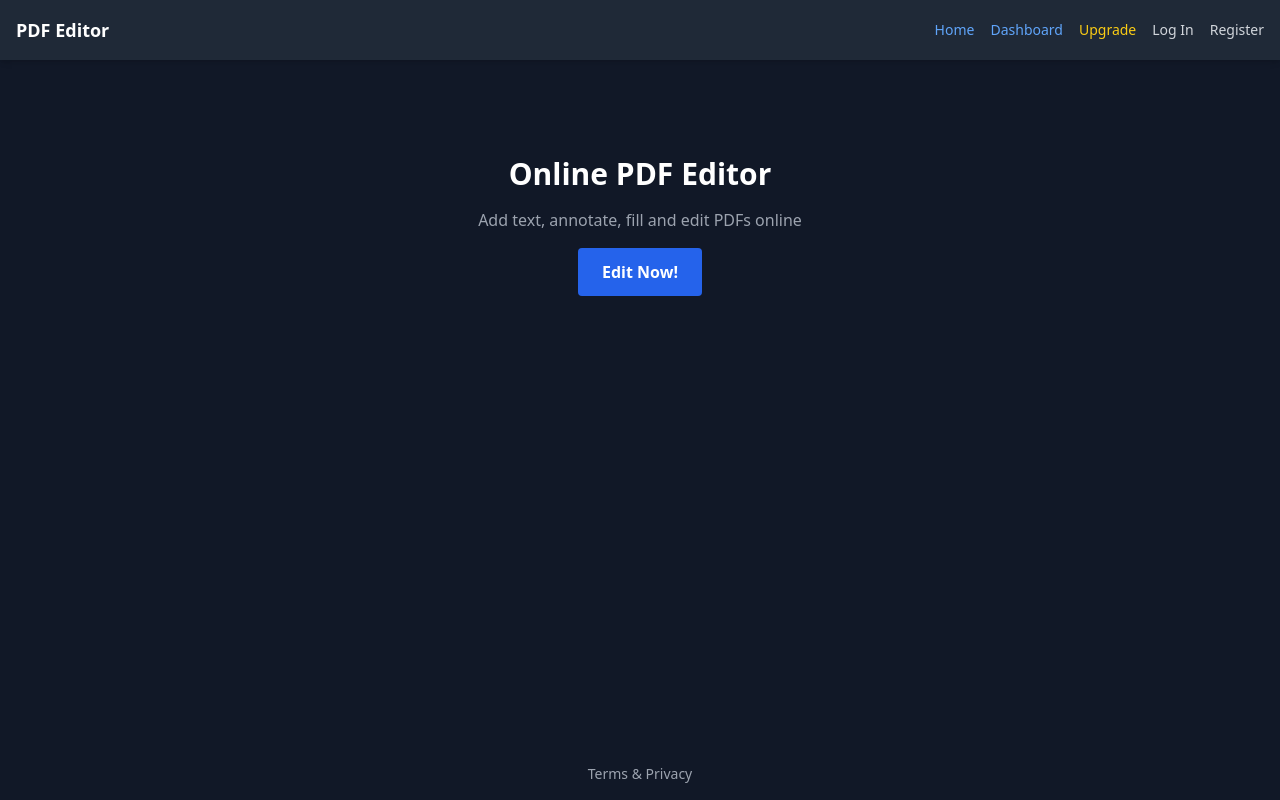
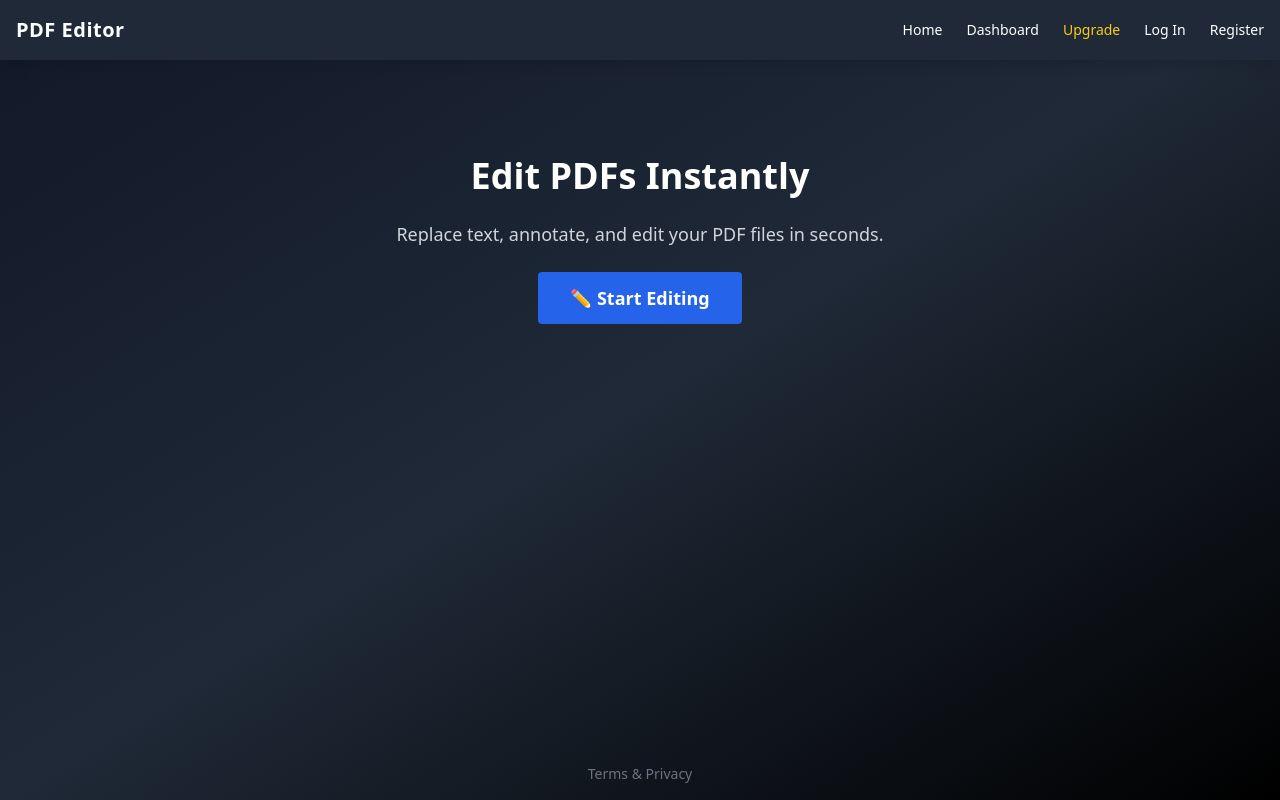
Before and after one commit to bl4ckmore/PDF-MAKER, a Next.js app: page / in a window 1280 px wide. Built offline with nearby package versions, Linux system fonts and the light colour scheme.

Commit message:
updated burger

```diff
--- a/pages/index.js
+++ b/pages/index.js
@@ -54,7 +54,7 @@ export default function Home() {
     }
 
     if (user.role !== "premium" && editCount >= 2) {
-      alert("🚫 You reached daily free limit. Please upgrade to Premium to update unlimited PDF-s.");
+      alert("🚫 You reached daily free limit. Please upgrade to Premium.");
       return;
     }
 
@@ -146,31 +146,25 @@ export default function Home() {
   };
 
   return (
-    <div className="min-h-screen bg-gray-900 text-white flex flex-col justify-between">
+    <div className="min-h-screen flex flex-col bg-gradient-to-br from-gray-900 via-gray-800 to-black text-white">
       {/* Navbar */}
-      <nav className="w-full p-4 bg-gray-800 shadow-md flex items-center justify-between">
-        <Link href="/" className="text-lg font-bold">PDF Editor</Link>
-
-        {/* Desktop Menu */}
-        <div className="hidden md:flex items-center gap-x-4">
-          <Link href="/" className="text-sm text-blue-400 hover:underline">Home</Link>
-          <Link href="/dashboard" className="text-sm text-blue-400 hover:underline">Dashboard</Link>
+      <nav className="w-full p-4 bg-gray-800 shadow-lg flex items-center justify-between">
+        <Link href="/" className="text-xl font-bold text-white tracking-wide">PDF Editor</Link>
+        <div className="hidden md:flex items-center gap-x-6">
+          <Link href="/" className="text-sm hover:text-blue-400">Home</Link>
+          <Link href="/dashboard" className="text-sm hover:text-blue-400">Dashboard</Link>
           {!user?.role || user?.role !== "premium" ? (
             <Link href="/upgrade" className="text-sm text-yellow-400 hover:underline">Upgrade</Link>
           ) : null}
           {!user ? (
             <>
-              <Link href="/login" className="text-sm text-gray-300 hover:underline">Log In</Link>
-              <Link href="/register" className="text-sm text-gray-300 hover:underline">Register</Link>
+              <Link href="/login" className="text-sm hover:text-gray-300">Log In</Link>
+              <Link href="/register" className="text-sm hover:text-gray-300">Register</Link>
             </>
           ) : (
-            <button onClick={handleLogout} className="text-sm text-red-400 hover:underline">
-              Logout
-            </button>
+            <button onClick={handleLogout} className="text-sm text-red-400 hover:underline">Logout</button>
           )}
         </div>
-
-        {/* Mobile Menu Toggle */}
         <div className="md:hidden">
           <button onClick={() => setShowMobileMenu(!showMobileMenu)} className="text-white text-2xl">☰</button>
         </div>
@@ -179,15 +173,15 @@ export default function Home() {
       {/* Mobile Dropdown */}
       {showMobileMenu && (
         <div className="md:hidden bg-gray-800 text-center py-4 space-y-2">
-          <Link href="/" className="block text-sm text-blue-400 hover:underline">Home</Link>
-          <Link href="/dashboard" className="block text-sm text-blue-400 hover:underline">Dashboard</Link>
+          <Link href="/" className="block text-sm hover:text-blue-400">Home</Link>
+          <Link href="/dashboard" className="block text-sm hover:text-blue-400">Dashboard</Link>
           {!user?.role || user?.role !== "premium" ? (
             <Link href="/upgrade" className="block text-sm text-yellow-400 hover:underline">Upgrade</Link>
           ) : null}
           {!user ? (
             <>
-              <Link href="/login" className="block text-sm text-gray-300 hover:underline">Log In</Link>
-              <Link href="/register" className="block text-sm text-gray-300 hover:underline">Register</Link>
+              <Link href="/login" className="block text-sm hover:text-gray-300">Log In</Link>
+              <Link href="/register" className="block text-sm hover:text-gray-300">Register</Link>
             </>
           ) : (
             <button onClick={handleLogout} className="block text-sm text-red-400 hover:underline">Logout</button>
@@ -196,44 +190,45 @@ export default function Home() {
       )}
 
       {/* Main Content */}
-      <main className="pt-24 flex-grow flex justify-center px-4">
+      <main className="pt-24 flex-grow flex justify-center px-4 pb-10">
         {!showEditor ? (
-          <div className="text-center space-y-4">
-            <h1 className="text-3xl font-bold">Online PDF Editor</h1>
-            <p className="text-gray-400">Add text, annotate, fill and edit PDFs online</p>
-            <button onClick={handleShowEditor} className="mt-6 bg-blue-600 hover:bg-blue-700 px-6 py-3 rounded text-white font-semibold">
-              Edit Now!
+          <div className="text-center space-y-6 max-w-lg">
+            <h1 className="text-4xl font-extrabold text-white">Edit PDFs Instantly</h1>
+            <p className="text-gray-300 text-lg">
+              Replace text, annotate, and edit your PDF files in seconds.
+            </p>
+            <button onClick={handleShowEditor} className="bg-blue-600 hover:bg-blue-700 transition px-8 py-3 rounded text-white font-semibold text-lg">
+              ✏️ Start Editing
             </button>
             {user && user.role !== "premium" && (
-              <p className="mt-2 text-yellow-400">
-                You are on a free plan. {editCount}/2 edits used.{" "}
-                <Link href="/upgrade" className="underline">Upgrade</Link> to unlock full access.
+              <p className="text-yellow-400 mt-4">
+                Free plan: {editCount}/2 edits used. <Link href="/upgrade" className="underline">Go Premium</Link>
               </p>
             )}
           </div>
         ) : (
-          <div className="w-full max-w-xl space-y-4">
-            <h2 className="text-xl font-bold">📄 PDF Text Editor</h2>
+          <div className="w-full max-w-2xl space-y-6 bg-gray-800 p-6 rounded-lg shadow-lg">
+            <h2 className="text-2xl font-semibold">📄 PDF Text Editor</h2>
 
-            <input type="file" accept="application/pdf" onChange={handleFileChange} className="w-full p-2 bg-gray-800 rounded" />
+            <input type="file" accept="application/pdf" onChange={handleFileChange} className="w-full p-2 bg-gray-700 rounded" />
 
             <div className="flex justify-center">
-              <canvas ref={canvasRef} className="my-4 rounded shadow-md border border-gray-600" style={{ width: "100%", maxWidth: "280px" }} />
+              <canvas ref={canvasRef} className="my-4 rounded shadow border border-gray-600" style={{ width: "100%", maxWidth: "320px" }} />
             </div>
 
-            <input type="text" placeholder="Text to find" value={searchText} onChange={(e) => setSearchText(e.target.value)} className="w-full p-2 bg-gray-800 rounded" />
-            <input type="text" placeholder="Replace with" value={replaceText} onChange={(e) => setReplaceText(e.target.value)} className="w-full p-2 bg-gray-800 rounded" />
+            <input type="text" placeholder="Text to find" value={searchText} onChange={(e) => setSearchText(e.target.value)} className="w-full p-2 bg-gray-700 rounded" />
+            <input type="text" placeholder="Replace with" value={replaceText} onChange={(e) => setReplaceText(e.target.value)} className="w-full p-2 bg-gray-700 rounded" />
 
             {originalText && (
-              <div className="mt-4 bg-gray-800 p-4 rounded text-sm max-h-64 overflow-auto">
-                <h3 className="font-semibold text-green-400 mb-1">Original Preview:</h3>
-                <p className="mb-2 whitespace-pre-wrap text-gray-300">{originalText}</p>
-                <h3 className="font-semibold text-yellow-400 mb-1 mt-2">Modified Preview:</h3>
-                <p className="whitespace-pre-wrap text-white">{getModifiedPreview()}</p>
+              <div className="bg-gray-700 p-4 rounded text-sm max-h-64 overflow-y-auto">
+                <h3 className="font-semibold text-green-400 mb-1">Original:</h3>
+                <p className="text-gray-300 whitespace-pre-wrap">{originalText}</p>
+                <h3 className="font-semibold text-yellow-400 mt-4 mb-1">Modified:</h3>
+                <p className="text-white whitespace-pre-wrap">{getModifiedPreview()}</p>
               </div>
             )}
 
-            <button onClick={handleUpload} disabled={loading} className="bg-green-600 hover:bg-green-700 px-6 py-2 rounded text-white w-full">
+            <button onClick={handleUpload} disabled={loading} className="bg-green-600 hover:bg-green-700 transition px-6 py-2 rounded text-white w-full">
               {loading ? "Processing..." : "Replace Text"}
             </button>
 
@@ -243,16 +238,13 @@ export default function Home() {
               </a>
             )}
 
-            <button onClick={handleBack} className="block mt-2 text-sm text-gray-400 hover:underline">← Back to Home</button>
+            <button onClick={handleBack} className="text-sm text-gray-400 hover:underline">← Back to Home</button>
           </div>
         )}
       </main>
 
-      {/* Footer */}
       <footer className="text-center text-sm text-gray-500 py-4">
-        <Link href="/terms" className="text-gray-400 hover:underline">
-          Terms & Privacy
-        </Link>
+        <Link href="/terms" className="hover:underline">Terms & Privacy</Link>
       </footer>
     </div>
   );
```
